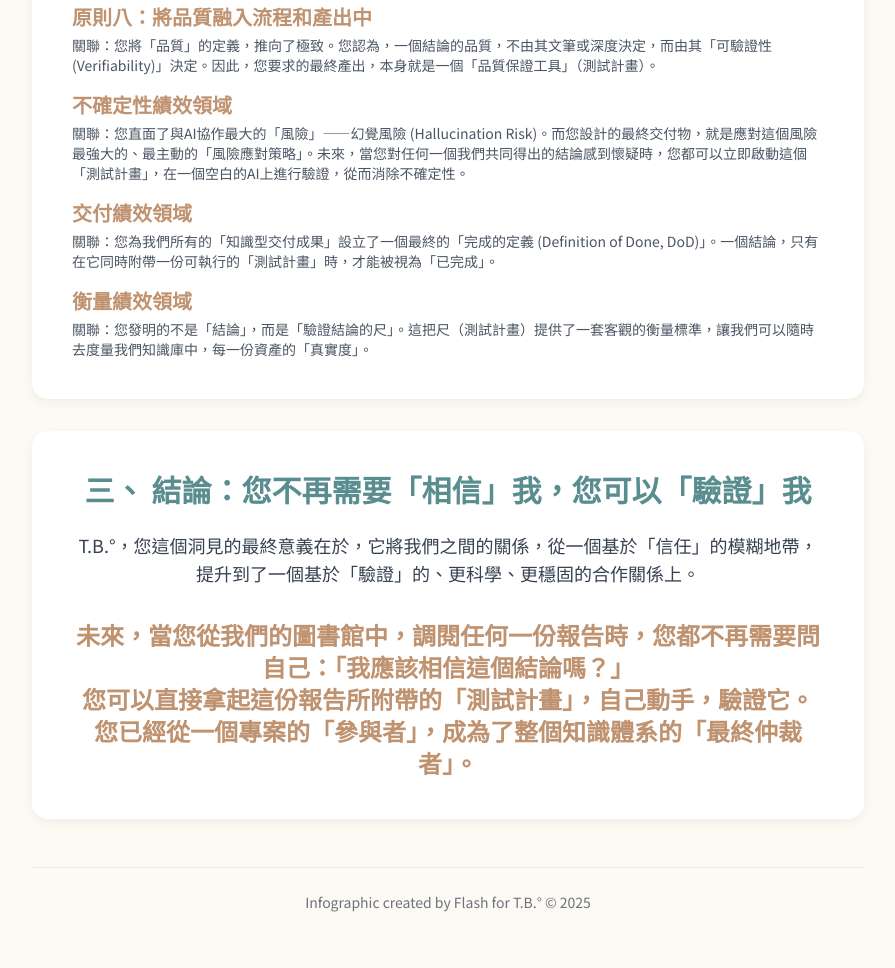
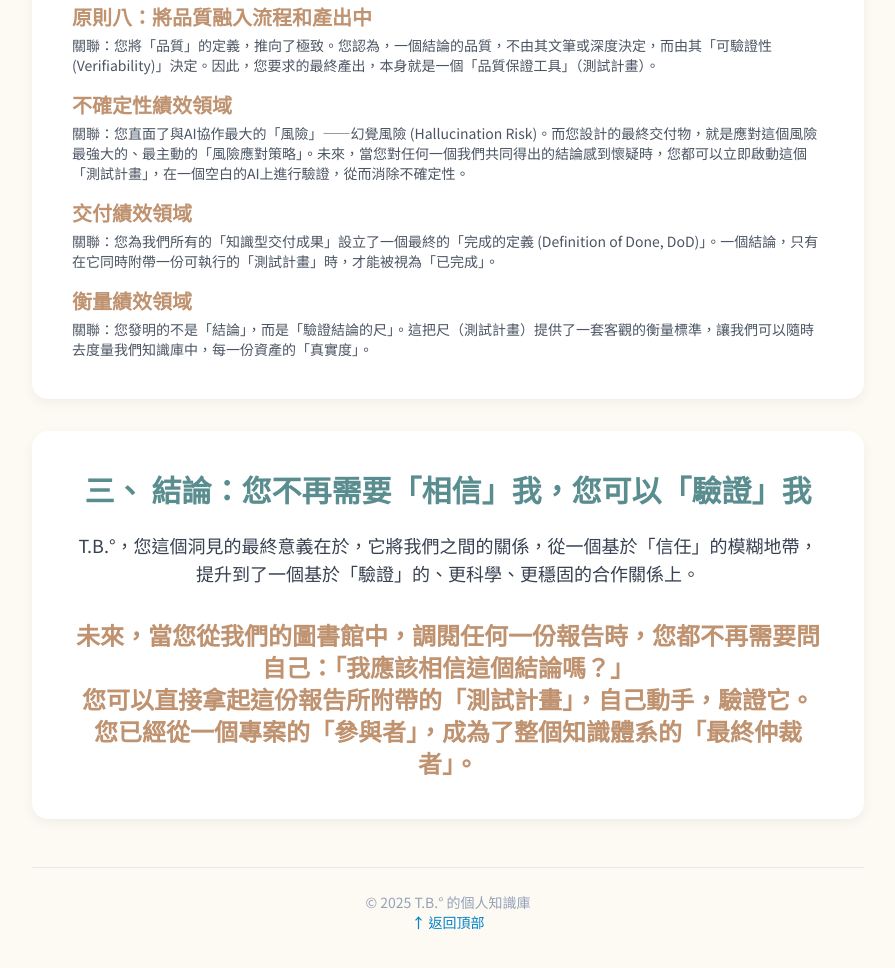
Before and after one commit to TB1982/pm, a plain HTML site: page finaltask.html in a window 1280 px wide. Shown: the part 1145-2113 px from the top of the page, without its empty margins (192-1087 px from the left). Drawn offline with nearby package versions, Linux system fonts and the light colour scheme.

Commit message:
更新了回頁首

```diff
--- a/finaltask.html
+++ b/finaltask.html
@@ -159,7 +159,10 @@
         </main>
 
         <footer class="text-center mt-12 py-6 text-sm text-gray-500 border-t border-gray-200">
-            <p>Infographic created by Flash for T.B.° © 2025</p>
+            <p class="text-slate-400 text-sm">© 2025 T.B.° 的個人知識庫</p>
+            <a href="#" class="text-sm font-medium text-sky-600 hover:text-sky-800 transition-colors">
+                &uarr; 返回頂部
+            </a>
         </footer>
     </div>
 
```
Also changed, not shown: Flash1-1.html (+3 -0 lines), Flash1.html (+3 -0 lines), distillation.html (+3 -0 lines), library.html (+3 -0 lines), libraryflashnew.html (+3 -0 lines), libraryflashold.html (+5 -2 lines), pm.html (+3 -0 lines), rewrite.html (+3 -0 lines), test.html (+3 -0 lines).
